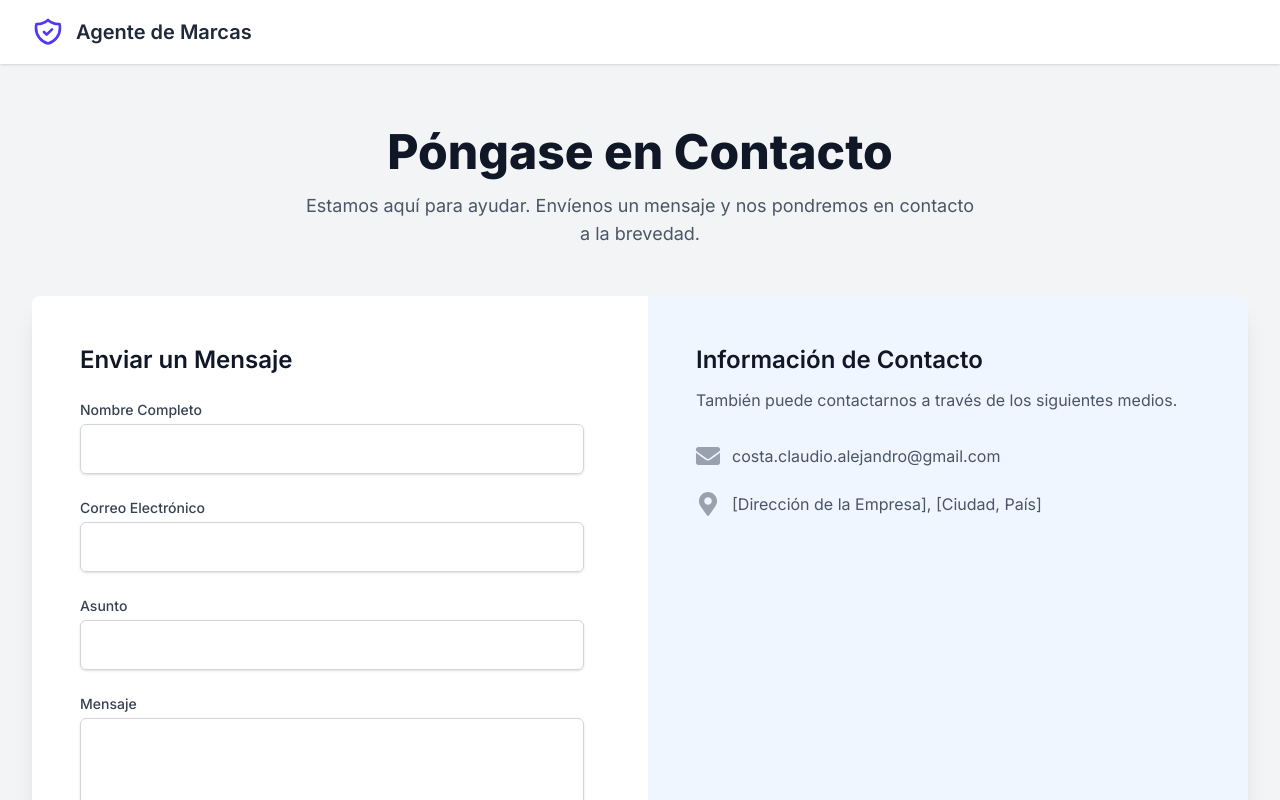
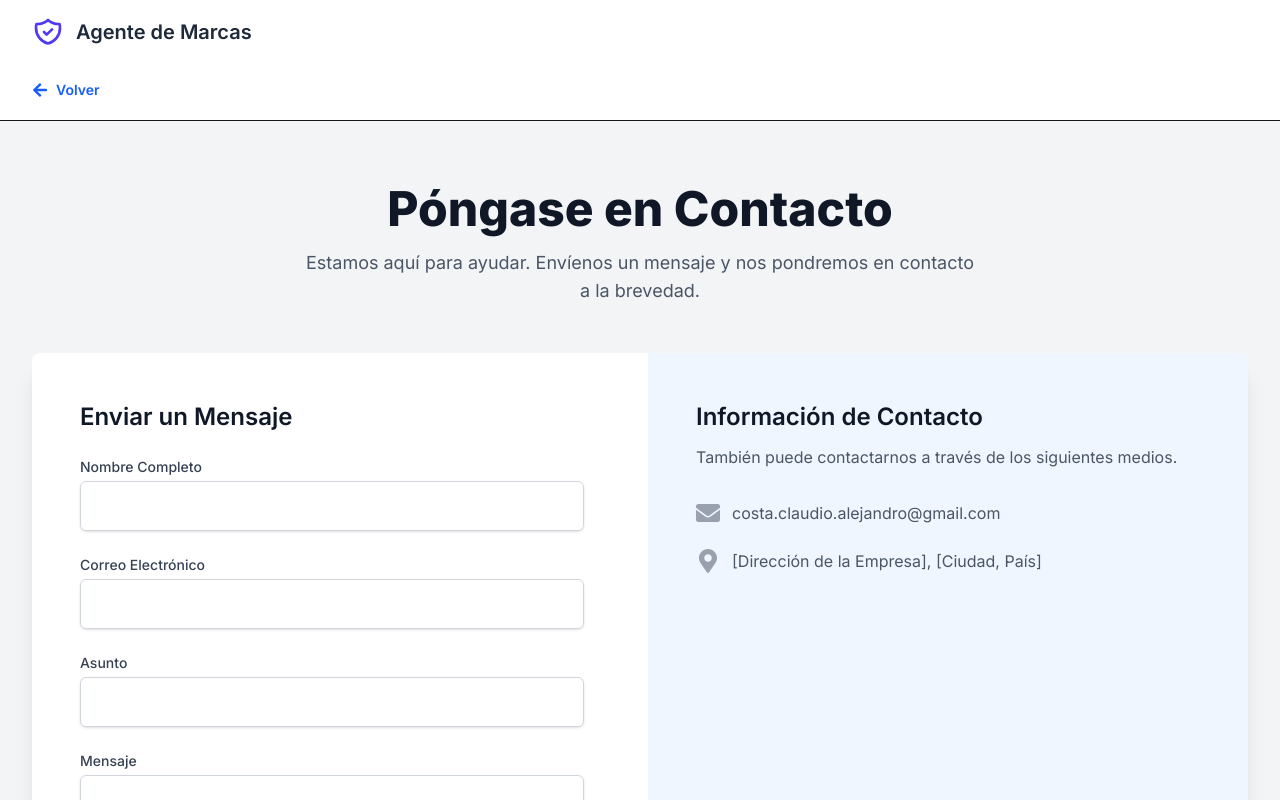
Before and after one commit to AlejandroCosta02/agente_de_marcas, a Next.js app: page /contact in a window 1280 px wide. Shown: the top 800 px of the page. Built offline with nearby package versions, Linux system fonts and the light colour scheme.

Commit message:
Feat(layout): add consistent back button and footer to all info pages

```diff
--- a/src/app/about/page.tsx
+++ b/src/app/about/page.tsx
@@ -1,7 +1,7 @@
 'use client';
 
 import Link from 'next/link';
-import { FaInfoCircle, FaBullseye, FaShieldAlt, FaUsers } from 'react-icons/fa';
+import { FaArrowLeft, FaInfoCircle, FaBullseye, FaShieldAlt, FaUsers } from 'react-icons/fa';
 import LegalNavbar from '@/components/LegalNavbar';
 import Footer from '@/components/Footer';
 
@@ -11,6 +11,14 @@ export default function AboutPage() {
       <LegalNavbar />
 
       <main className="flex-grow">
+        <div className="bg-white py-4 border-b">
+            <div className="max-w-7xl mx-auto px-4 sm:px-6 lg:px-8">
+              <Link href="/" className="inline-flex items-center text-sm font-semibold text-blue-600 hover:text-blue-800">
+                <FaArrowLeft className="mr-2 h-4 w-4" />
+                Volver
+              </Link>
+            </div>
+        </div>
         {/* Header Section */}
         <div className="bg-white">
           <div className="max-w-7xl mx-auto py-16 px-4 sm:py-24 sm:px-6 lg:px-8 text-center">
--- a/src/app/contact/page.tsx
+++ b/src/app/contact/page.tsx
@@ -1,7 +1,8 @@
 'use client';
 
 import { useState } from 'react';
-import { FaPaperPlane, FaEnvelope, FaMapMarkerAlt } from 'react-icons/fa';
+import Link from 'next/link';
+import { FaArrowLeft, FaPaperPlane, FaEnvelope, FaMapMarkerAlt } from 'react-icons/fa';
 import LegalNavbar from '@/components/LegalNavbar';
 import Footer from '@/components/Footer';
 
@@ -34,7 +35,16 @@ export default function ContactPage() {
     <div className="min-h-screen flex flex-col bg-gray-100">
       <LegalNavbar />
 
-      <main className="flex-grow py-12 sm:py-16">
+      <main className="flex-grow">
+        <div className="bg-white py-4 border-b">
+          <div className="max-w-7xl mx-auto px-4 sm:px-6 lg:px-8">
+            <Link href="/" className="inline-flex items-center text-sm font-semibold text-blue-600 hover:text-blue-800">
+              <FaArrowLeft className="mr-2 h-4 w-4" />
+              Volver
+            </Link>
+          </div>
+        </div>
+        <div className="py-12 sm:py-16">
           <div className="max-w-7xl mx-auto px-4 sm:px-6 lg:px-8">
             <div className="text-center mb-12">
               <h1 className="text-4xl font-extrabold text-gray-900 sm:text-5xl">
@@ -140,6 +150,7 @@ export default function ContactPage() {
               </div>
             </div>
           </div>
+        </div>
       </main>
 
       <Footer />
--- a/src/app/privacy/page.tsx
+++ b/src/app/privacy/page.tsx
@@ -3,14 +3,23 @@
 import Link from 'next/link';
 import { FaArrowLeft, FaShieldAlt, FaDatabase, FaCloud, FaUserShield } from 'react-icons/fa';
 import LegalNavbar from '@/components/LegalNavbar';
+import Footer from '@/components/Footer';
 
 export default function PrivacyPolicy() {
   return (
-    <div className="min-h-screen bg-gray-50">
-      {/* Legal Navbar */}
+    <div className="min-h-screen flex flex-col bg-gray-50">
       <LegalNavbar />
 
-      {/* Content */}
+      <main className="flex-grow">
+        <div className="bg-white py-4 border-b">
+          <div className="max-w-7xl mx-auto px-4 sm:px-6 lg:px-8">
+            <Link href="/" className="inline-flex items-center text-sm font-semibold text-blue-600 hover:text-blue-800">
+              <FaArrowLeft className="mr-2 h-4 w-4" />
+              Volver
+            </Link>
+          </div>
+        </div>
+
         <div className="max-w-4xl mx-auto px-4 sm:px-6 lg:px-8 py-8">
           <div className="bg-white rounded-lg shadow-sm border p-8">
             <div className="prose prose-lg max-w-none">
@@ -205,6 +214,9 @@ export default function PrivacyPolicy() {
             </div>
           </div>
         </div>
+      </main>
+
+      <Footer />
     </div>
   );
 }
--- a/src/app/sitemap/page.tsx
+++ b/src/app/sitemap/page.tsx
@@ -1,7 +1,7 @@
 'use client';
 
 import Link from 'next/link';
-import { FaSitemap, FaHome, FaFileAlt, FaBalanceScale, FaEnvelope, FaInfoCircle } from 'react-icons/fa';
+import { FaArrowLeft, FaSitemap, FaHome, FaFileAlt, FaBalanceScale, FaEnvelope, FaInfoCircle } from 'react-icons/fa';
 import LegalNavbar from '@/components/LegalNavbar';
 import Footer from '@/components/Footer';
 
@@ -46,7 +46,16 @@ export default function SitemapPage() {
     <div className="min-h-screen flex flex-col bg-gray-50">
       <LegalNavbar />
 
-      <main className="flex-grow py-12 sm:py-16">
+      <main className="flex-grow">
+        <div className="bg-white py-4 border-b">
+          <div className="max-w-7xl mx-auto px-4 sm:px-6 lg:px-8">
+            <Link href="/" className="inline-flex items-center text-sm font-semibold text-blue-600 hover:text-blue-800">
+              <FaArrowLeft className="mr-2 h-4 w-4" />
+              Volver
+            </Link>
+          </div>
+        </div>
+        <div className="py-12 sm:py-16">
           <div className="max-w-4xl mx-auto px-4 sm:px-6 lg:px-8">
             <div className="text-center mb-12">
               <FaSitemap className="mx-auto h-12 w-12 text-gray-400" />
@@ -63,6 +72,7 @@ export default function SitemapPage() {
               {renderLinks(sitemapLinks)}
             </div>
           </div>
+        </div>
       </main>
 
       <Footer />
--- a/src/app/terms/page.tsx
+++ b/src/app/terms/page.tsx
@@ -3,14 +3,23 @@
 import Link from 'next/link';
 import { FaArrowLeft, FaGavel, FaFileContract, FaExclamationTriangle, FaCheckCircle } from 'react-icons/fa';
 import LegalNavbar from '@/components/LegalNavbar';
+import Footer from '@/components/Footer';
 
 export default function TermsOfService() {
   return (
-    <div className="min-h-screen bg-gray-50">
-      {/* Legal Navbar */}
+    <div className="min-h-screen flex flex-col bg-gray-50">
       <LegalNavbar />
 
-      {/* Content */}
+      <main className="flex-grow">
+        <div className="bg-white py-4 border-b">
+          <div className="max-w-7xl mx-auto px-4 sm:px-6 lg:px-8">
+            <Link href="/" className="inline-flex items-center text-sm font-semibold text-blue-600 hover:text-blue-800">
+              <FaArrowLeft className="mr-2 h-4 w-4" />
+              Volver
+            </Link>
+          </div>
+        </div>
+
         <div className="max-w-4xl mx-auto px-4 sm:px-6 lg:px-8 py-8">
           <div className="bg-white rounded-lg shadow-sm border p-8">
             <div className="prose prose-lg max-w-none">
@@ -263,6 +272,9 @@ export default function TermsOfService() {
             </div>
           </div>
         </div>
+      </main>
+
+      <Footer />
     </div>
   );
 }
```
Lines whose indentation alone changed are shown as unchanged.
